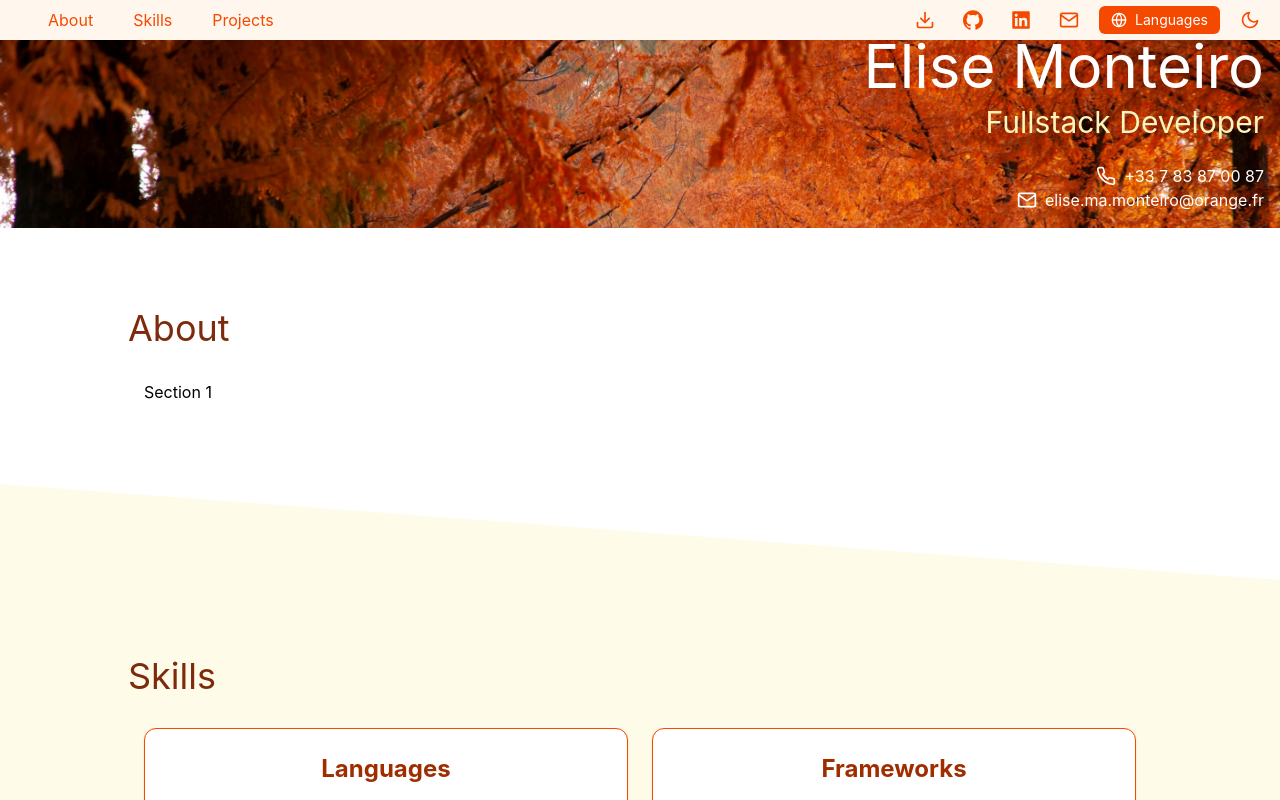
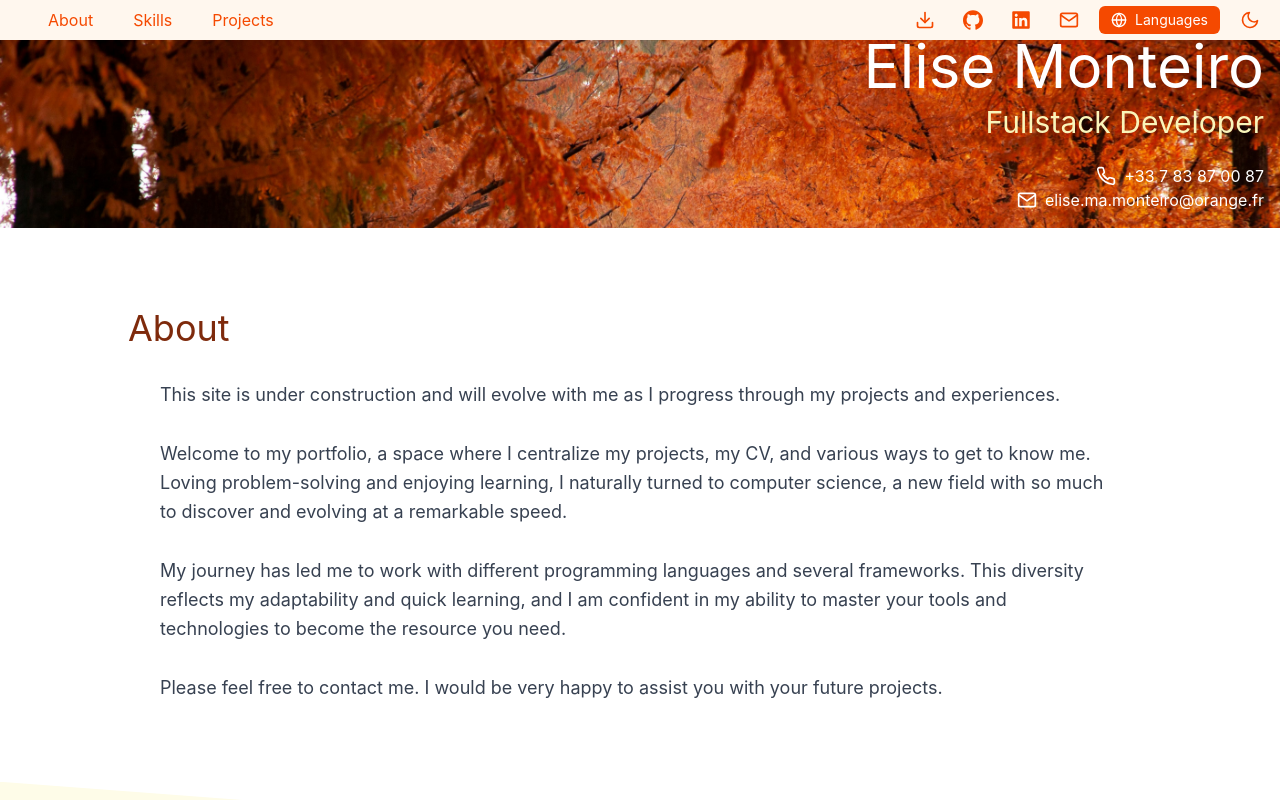
Before and after one commit to Monteiro-Elise/Portfolio, a React (Vite) app: page / in a window 1280 px wide. Shown: the top 800 px of the page. Built offline with nearby package versions, Linux system fonts and the light colour scheme.

Commit message:
About Section (#33)
# About Section
- implement about section ui
- add content to about section

```diff
--- a/src/locales/en/translation.json
+++ b/src/locales/en/translation.json
@@ -1,4 +1,11 @@
 {
+  "about": {
+    "construction": "This site is under construction and will evolve with me as I progress through my projects and experiences.",
+    "contact": "Please feel free to contact me. I would be very happy to assist you with your future projects.",
+    "intro": "Welcome to my portfolio, a space where I centralize my projects, my CV, and various ways to get to know me.",
+    "passion": "Loving problem-solving and enjoying learning, I naturally turned to computer science, a new field with so much to discover and evolving at a remarkable speed.",
+    "skills": "My journey has led me to work with different programming languages and several frameworks. This diversity reflects my adaptability and quick learning, and I am confident in my ability to master your tools and technologies to become the resource you need."
+  },
   "category": {
     "databases": "Databases",
     "frameworks": "Frameworks",
--- a/src/locales/fr/translation.json
+++ b/src/locales/fr/translation.json
@@ -1,4 +1,11 @@
 {
+  "about": {
+    "construction": "Ce site est en construction et évoluera avec moi au fil de mes projets et de mes expériences.",
+    "contact": "N'hésitez pas à me contacter. Je serai très heureuse de pouvoir vous aider dans vos futurs projets.",
+    "intro": "Bienvenue sur mon portfolio, un espace où je centralise mes projets, mon CV et mes différents moyens pour apprendre à me connaître.",
+    "passion": "Aimant la résolution de problèmes et adorant apprendre, je me suis naturellement dirigée vers l'informatique, une science nouvelle dans laquelle il y a tant de choses à découvrir et évoluant à une vitesse folle.",
+    "skills": "Mon parcours m'a amenée à pratiquer différents langages ainsi que plusieurs frameworks. Cette diversité témoigne de ma capacité d'adaptation, d'apprentissage rapide, et je suis convaincue de pouvoir assimiler vos outils et technologies pour devenir la ressource dont vous avez besoin."
+  },
   "category": {
     "databases": "Base de données",
     "frameworks": "Frameworks",
--- a/src/sections/AboutSection.tsx
+++ b/src/sections/AboutSection.tsx
@@ -1,5 +1,22 @@
+import { useLanguage } from '../hooks/useLanguage';
+
 function AboutSection() {
-  return <>Section 1</>;
+  const { t } = useLanguage();
+  return (
+    <div className="section-content">
+      <div className="text-lg leading-relaxed">
+        <p>{t('about.construction')}</p>
+        <br />
+        <p>
+          {t('about.intro')} {t('about.passion')}
+        </p>
+        <br />
+        <p>{t('about.skills')}</p>
+        <br />
+        <p>{t('about.contact')}</p>
+      </div>
+    </div>
+  );
 }
 
 export default AboutSection;
```
